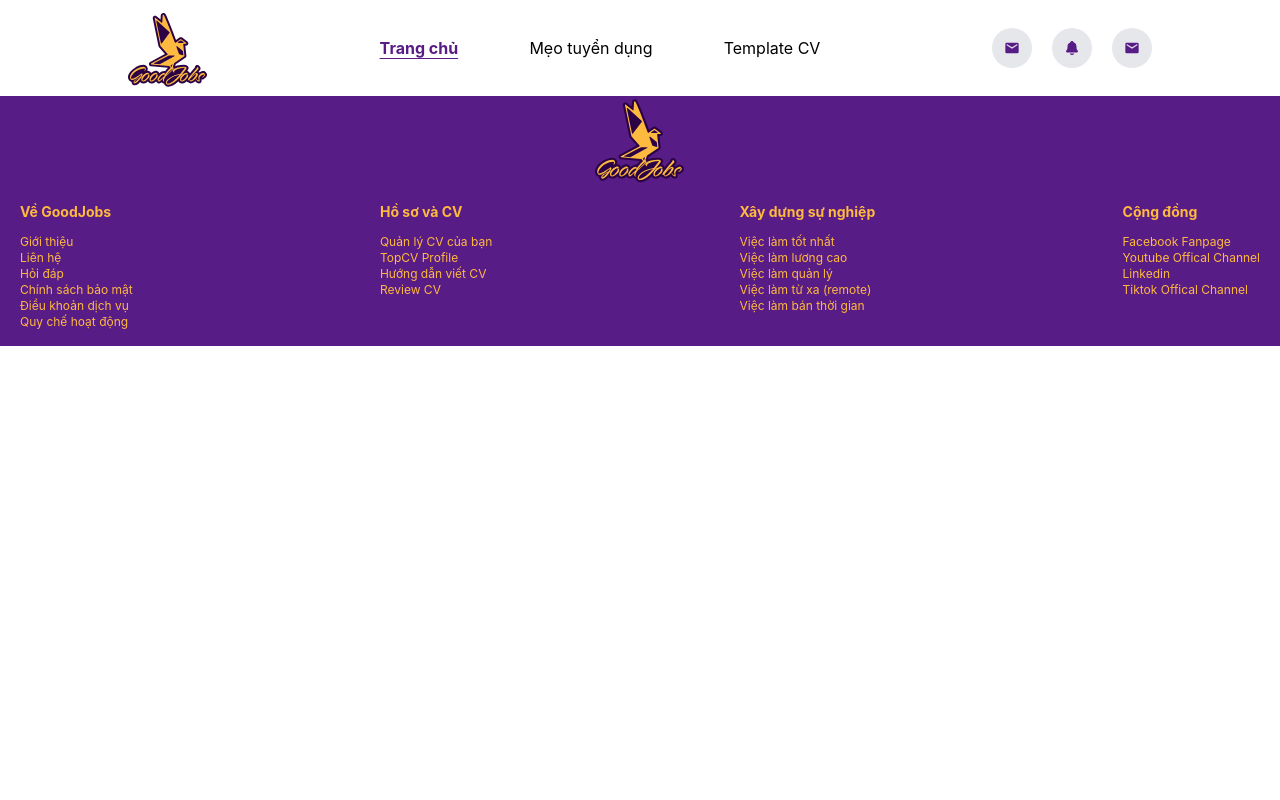
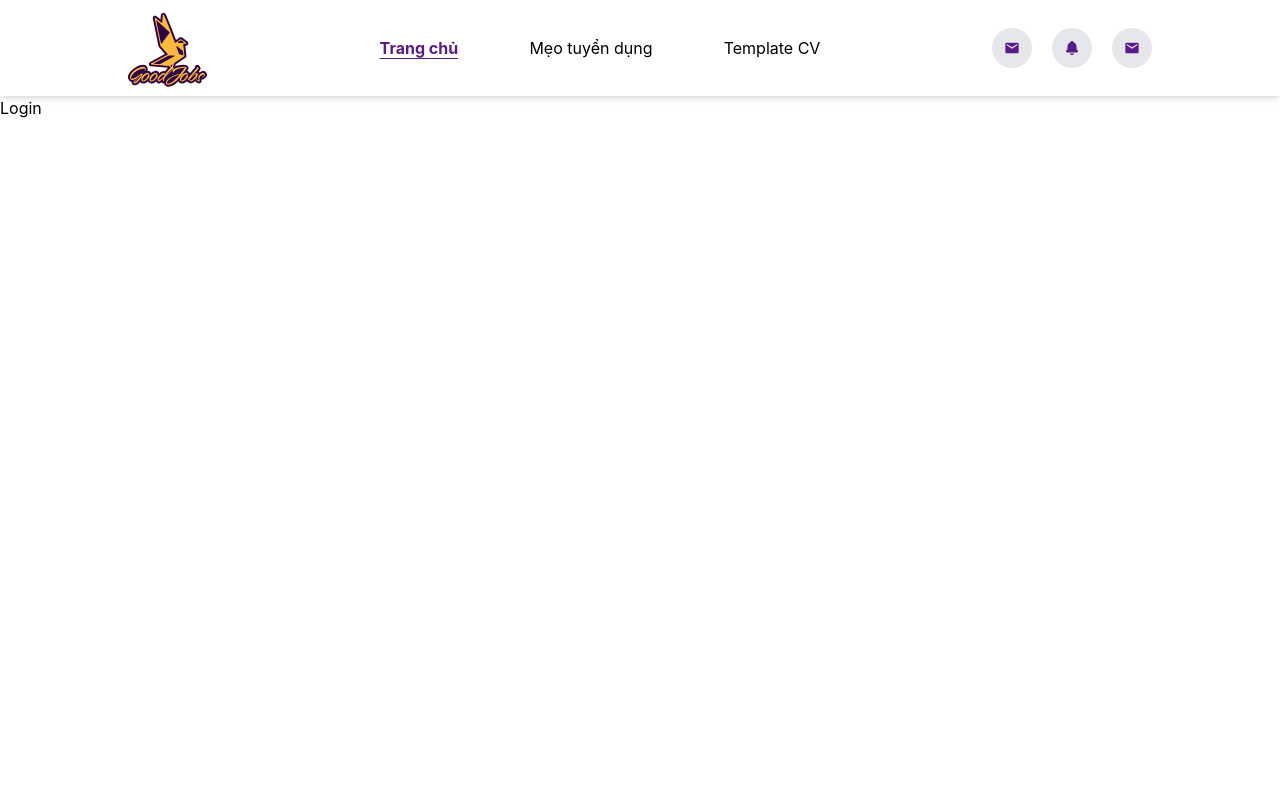
Before and after one commit to hotien2107/Gradebook, a Next.js app: page / in a window 1280 px wide. Shown: the top 800 px of the page. Built offline with nearby package versions, Linux system fonts and the light colour scheme; no server answers.

Commit message:
add chatting

```diff
--- /dev/null
+++ b/components/chat/index.js
@@ -0,0 +1,90 @@
+import { addDoc, collection, limit, onSnapshot, orderBy, query } from '@firebase/firestore';
+import { formatRelative } from 'date-fns';
+import React, { useEffect, useRef, useState } from 'react';
+import { db } from '../../config/firebase';
+import useFirebaseAuth from '../../hooks/use-auth';
+
+const ChatBox = () => {
+  const [newMessage, setNewMessage] = useState('');
+  const [messages, setMessages] = useState([]);
+  const dummySpace = useRef();
+
+  const auth = useFirebaseAuth();
+  const { authUser } = auth;
+
+  useEffect(() => {
+    const getMessages = async () => {
+      const messagesRef = collection(db, 'messages');
+      const q = query(messagesRef, orderBy('createdAt'), limit(50));
+
+      const unsubscribe = onSnapshot(q, (querySnapshot) => {
+        const data = querySnapshot.docs.map((doc) => ({
+          ...doc.data(),
+          id: doc.id,
+        }));
+        console.log(data);
+        setMessages(data);
+      });
+    };
+
+    getMessages();
+  }, [db]);
+
+  const handleSubmit = (e) => {
+    e.preventDefault();
+    const addMess = async () => {
+      const docRef = await addDoc(collection(db, 'messages'), {
+        text: newMessage,
+        createdAt: Date.now(),
+        uid: authUser.uid,
+        displayName: authUser.displayName,
+        photoURL: authUser.photoURL,
+      });
+
+      setNewMessage('');
+
+      // scroll down the chat
+      dummySpace.current.scrollIntoView({ behavor: 'smooth' });
+    };
+
+    addMess();
+  };
+
+  return (
+    <div className='w-96 h-4/6 shadow-lg bg-slate-100 relative'>
+      <ul>
+        {messages.length > 0
+          ? messages.map((message) => (
+              <li key={message.id} className={message.uid === authUser.uid ? 'sent' : 'received'}>
+                <section>
+                  {/* display user image */}
+                  {message.photoURL ? <img src={message.photoURL} alt='Avatar' width={45} height={45} /> : null}
+                </section>
+
+                <section>
+                  {/* display message text */}
+                  <p>{message.text}</p>
+
+                  {/* display user name */}
+                  {message.displayName ? <span>{message.displayName}</span> : null}
+                  <br />
+                  {/* display message date and time */}
+                  {message.createdAt?.seconds ? <span>{formatRelative(new Date(message.createdAt.seconds * 1000), new Date())}</span> : null}
+                </section>
+              </li>
+            ))
+          : null}
+      </ul>
+      <section ref={dummySpace}></section>
+      <form onSubmit={handleSubmit} className='absolute bottom-0 left-0'>
+        <input type='text' value={newMessage} onChange={(e) => setNewMessage(e.target.value)} placeholder='Type your message here...' />
+
+        <button type='submit' disabled={!newMessage}>
+          Send
+        </button>
+      </form>
+    </div>
+  );
+};
+
+export default ChatBox;
--- a/conflig/firebase.js
+++ b/config/firebase.js
@@ -1,6 +1,8 @@
-import firebase from 'firebase';
+import firebase, { initializeApp } from 'firebase/app';
+import { getFirestore } from 'firebase/firestore';
+import { getAuth } from 'firebase/auth';
 
-const firebaseApp = firebase.initializeApp({
+const firebaseConfig = {
   apiKey: 'AIzaSyD9lHtR8MAGgf-W0EBTQh8S5xY9dyuv-AE',
   authDomain: 'goodjobs-fcadd.firebaseapp.com',
   databaseURL: 'https://goodjobs-fcadd-default-rtdb.asia-southeast1.firebasedatabase.app',
@@ -9,10 +11,13 @@ const firebaseApp = firebase.initializeApp({
   messagingSenderId: '930053222925',
   appId: '1:930053222925:web:55acd629ec7fa90a7e5b44',
   measurementId: 'G-JB7MGTPB95',
-});
+};
 
-const db = firebaseApp.firestore();
+// Initialize Firebase
+const firebaseApp = initializeApp(firebaseConfig);
 
-const auth = firebaseApp.auth();
+const db = getFirestore(firebaseApp);
+
+const auth = getAuth(firebaseApp);
 
 export { db, auth };
--- /dev/null
+++ b/context/auth-context.js
@@ -0,0 +1,16 @@
+import { createContext, useContext } from 'react';
+import useFirebaseAuth from '../hooks/use-auth';
+
+const authUserContext = createContext({
+  authUser: null,
+  loading: true,
+  logout: async () => {},
+});
+
+export function AuthUserProvider({ children }) {
+  const auth = useFirebaseAuth();
+  return <authUserContext.Provider value={auth}>{children}</authUserContext.Provider>;
+}
+
+// custom hook to use the authUserContext and access authUser and loading
+export const useAuth = () => useContext(authUserContext);
--- /dev/null
+++ b/hooks/use-auth.js
@@ -0,0 +1,49 @@
+import { useRouter } from 'next/router';
+import { useState, useEffect } from 'react';
+import { auth } from '../config/firebase';
+
+const formatAuthUser = (user) => ({
+  uid: user.uid,
+  email: user.email,
+  displayName: user.displayName,
+  photoURL: user.photoURL,
+});
+
+export default function useFirebaseAuth() {
+  const [authUser, setAuthUser] = useState(null);
+  const [loading, setLoading] = useState(true);
+  const router = useRouter();
+
+  const authStateChanged = (authState) => {
+    if (!authState) {
+      setAuthUser(null);
+      setLoading(false);
+      return;
+    }
+
+    setLoading(true);
+    const formattedUser = formatAuthUser(authState);
+    setAuthUser(formattedUser);
+    setLoading(false);
+  };
+
+  const logout = async () => {
+    try {
+      await auth.signOut();
+    } catch (error) {
+      console.log(error.message);
+    }
+  };
+
+  // listen for Firebase state change
+  useEffect(() => {
+    const unsubscribe = auth.onAuthStateChanged(authStateChanged);
+    return () => unsubscribe();
+  }, []);
+
+  return {
+    authUser,
+    loading,
+    logout,
+  };
+}
--- a/package.json
+++ b/package.json
@@ -8,6 +8,7 @@
     "lint": "next lint"
   },
   "dependencies": {
+    "date-fns": "^2.27.0",
     "firebase": "^9.6.1",
     "next": "12.0.7",
     "react": "17.0.2",
--- a/pages/_app.js
+++ b/pages/_app.js
@@ -1,7 +1,12 @@
-import '../styles/globals.scss'
+import { AuthUserProvider } from '../context/auth-context';
+import '../styles/globals.scss';
 
 function MyApp({ Component, pageProps }) {
-  return <Component {...pageProps} />
+  return (
+    <AuthUserProvider>
+      <Component {...pageProps} />
+    </AuthUserProvider>
+  );
 }
 
-export default MyApp
+export default MyApp;
--- a/pages/index.js
+++ b/pages/index.js
@@ -1,19 +1,36 @@
-import Head from "next/head";
-import Link from "next/link";
-import Footer from "../components/layout/Footer";
-import Header from "../components/layout/Header";
+import Head from 'next/head';
+import { useRouter } from 'next/router';
+import ChatBox from '../components/chat';
+import Footer from '../components/layout/Footer';
+import Header from '../components/layout/Header';
+import useFirebaseAuth from '../hooks/use-auth';
 
 export default function Home() {
+  const auth = useFirebaseAuth();
+  const router = useRouter();
+
+  const { authUser, logout } = auth;
+
   return (
     <div>
       <Head>
         <title>Goodjobs</title>
-        <meta name="description" content="Generated by create next app" />
-        <link rel="icon" href="/favicon.ico" />
+        <meta name='description' content='Generated by create next app' />
+        <link rel='icon' href='/favicon.ico' />
       </Head>
 
       <main>
         <Header />
+        <div className='h-screen'>
+          {authUser ? (
+            <>
+              <button onClick={logout}>Logout</button>
+              <ChatBox />
+            </>
+          ) : (
+            <button onClick={() => router.push('/login')}>Login</button>
+          )}
+        </div>
         <Footer />
       </main>
     </div>
--- a/pages/login/index.js
+++ b/pages/login/index.js
@@ -1,6 +1,23 @@
-import React from 'react';
+import { GoogleAuthProvider, signInWithPopup } from 'firebase/auth';
+import { useRouter } from 'next/router';
+import { auth } from '../../config/firebase';
+
+const GoogleProvider = new GoogleAuthProvider();
 
 const Login = () => {
+  const router = useRouter();
+  const signInWithGoogle = async () => {
+    try {
+      const loginRes = await signInWithPopup(auth, GoogleProvider);
+
+      if (loginRes.user) {
+        router.push('/');
+      }
+    } catch (error) {
+      console.log(error.message);
+    }
+  };
+
   return (
     <div className='font-sans'>
       <div className='relative min-h-screen flex flex-col sm:justify-center items-center bg-gray-100 '>
@@ -63,7 +80,10 @@ const Login = () => {
                   Facebook
                 </button>
 
-                <button className='bg-red-500 border-none px-4 py-2 rounded-xl cursor-pointer text-white shadow-xl hover:shadow-inner transition duration-500 ease-in-out  transform hover:-translate-x hover:scale-105'>
+                <button
+                  onClick={signInWithGoogle}
+                  className='bg-red-500 border-none px-4 py-2 rounded-xl cursor-pointer text-white shadow-xl hover:shadow-inner transition duration-500 ease-in-out  transform hover:-translate-x hover:scale-105'
+                >
                   Google
                 </button>
               </div>
```
Also changed, not shown: services/api/index.js (deleted), services/data/index.js (deleted), services/proxy/index.js (deleted), 2 other files (tests, documents, lock files or other folders).
